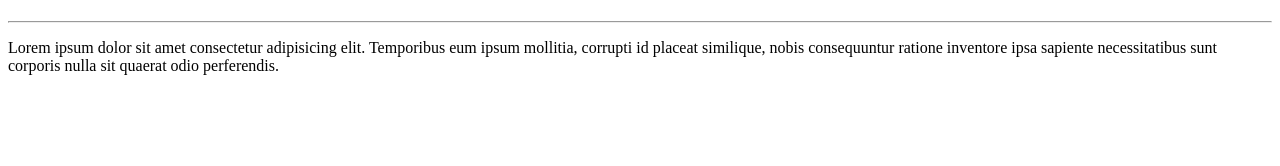
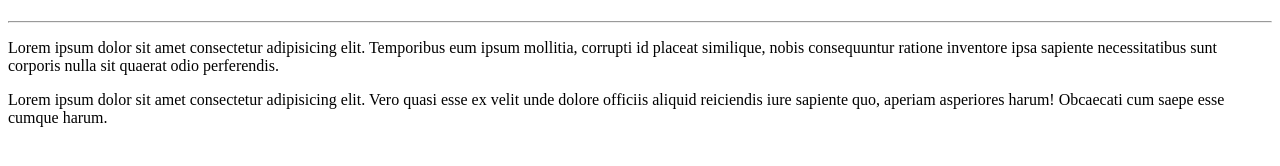
Before and after one commit to lucianodev2/estudoscod, a plain HTML site: page site estudos cod/index.html in a window 1280 px wide. Drawn offline with Linux system fonts and the light colour scheme.

Commit message:
adicionei um paragrafo

```diff
--- a/site estudos cod/index.html
+++ b/site estudos cod/index.html
@@ -10,5 +10,6 @@
     <h1></h1>
     <hr>
     <p>Lorem ipsum dolor sit amet consectetur adipisicing elit. Temporibus eum ipsum mollitia, corrupti id placeat similique, nobis consequuntur ratione inventore ipsa sapiente necessitatibus sunt corporis nulla sit quaerat odio perferendis.</p>
+    <p>Lorem ipsum dolor sit amet consectetur adipisicing elit. Vero quasi esse ex velit unde dolore officiis aliquid reiciendis iure sapiente quo, aperiam asperiores harum! Obcaecati cum saepe esse cumque harum.</p>
 </body>
 </html>
```
